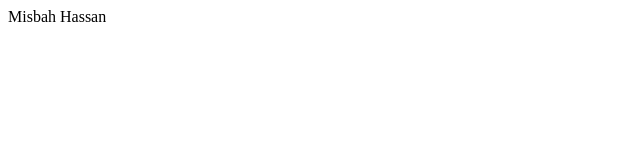
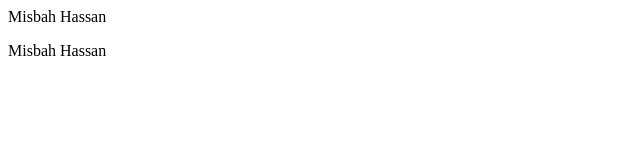
Before and after one commit to MisbahHassan123/EAD_Practice, a plain HTML site: page index.html in a window 1280 px wide. Shown: the full height of the page, 0-640 px from the left. Drawn offline with Linux system fonts and the light colour scheme.

Commit message:
2nd commit

```diff
--- a/index.html
+++ b/index.html
@@ -4,5 +4,6 @@
     </head>
     <body>
         <p> Misbah Hassan</p>
+        <p> Misbah Hassan</p>
     </body>
 </html>
```
